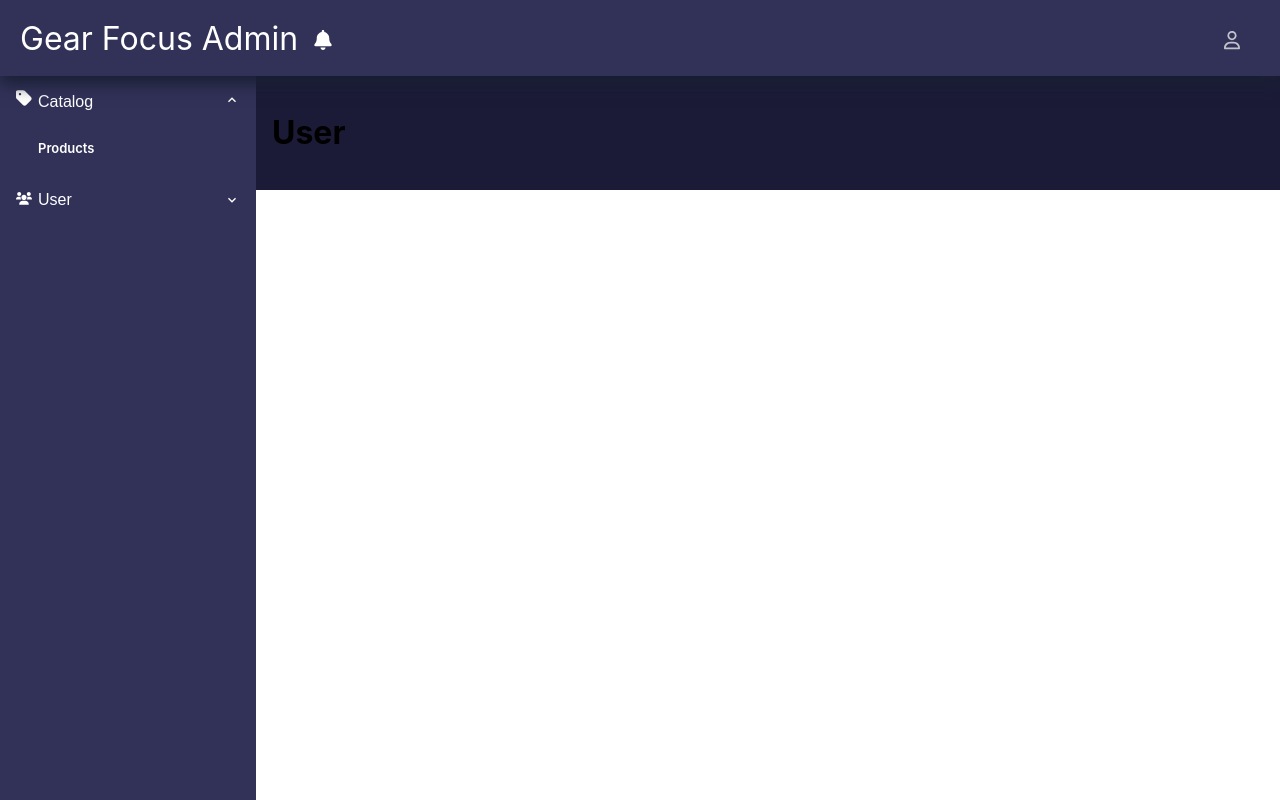
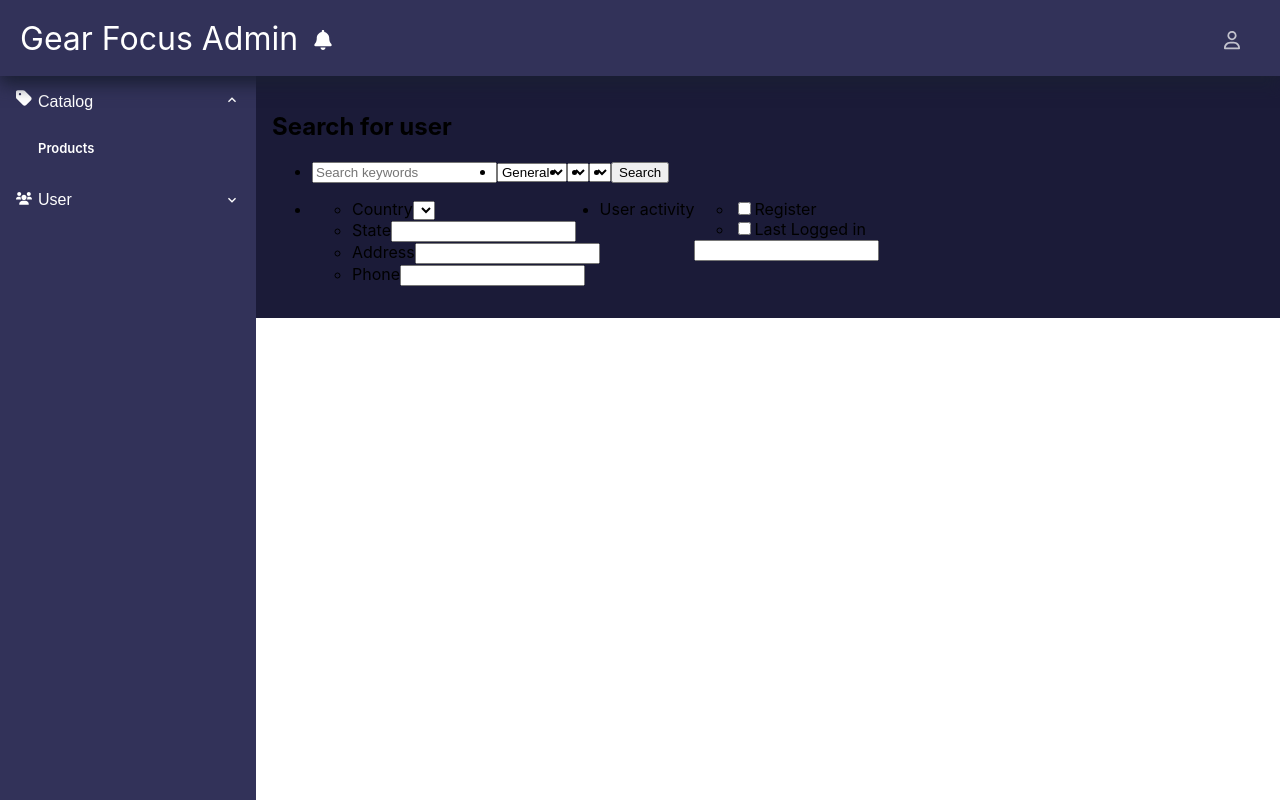
Before and after one commit to LeHuuViet/ProjectCuoiKhoa, a React (Create React App) app: page /users in a window 1280 px wide. Built offline with nearby package versions, Linux system fonts and the light colour scheme.

Commit message:
User list

```diff
--- a/src/App.css
+++ b/src/App.css
@@ -6,3 +6,7 @@
 svg {
   fill: white
 }
+
+.d-flex {
+  display: flex;
+}
--- a/src/App.js
+++ b/src/App.js
@@ -1,21 +1,20 @@
 import "./App.css";
-import NavBar from "./auth/components/Navbar/NavBar";
+import Header from "./auth/components/Header/Header"
 import Product from "./auth/components/Product/Product";
 import LoginPage from "./auth/pages/LoginPage";
 import SideNavigationMenu from "./auth/components/SideNavigationMenu/SideNavigationMenu";
 import { Routes, Route, BrowserRouter } from "react-router-dom";
-
-const User = () => <h1>User</h1>;
+import UserList from "./auth/components/UserList/UserList";
 
 function App() {
   return (
     <BrowserRouter>
-      <NavBar />
+      <Header />
       <SideNavigationMenu />
       <div className="main-container">
         <Routes>
           <Route path="/products" element={<Product />} />
-          <Route path="/users" element={<User />} />
+          <Route path="/users" element={<UserList />} />
         </Routes>
       </div>
     </BrowserRouter>
--- a/src/auth/components/Navbar/NavBar.js
+++ b/src/auth/components/Header/Header.js
@@ -1,19 +1,19 @@
 import React from 'react'
-import './NavBar.scss'
+import './Header.scss'
 import { BsBell } from 'react-icons/bs';
 import { animate } from 'framer-motion';
 
 
-function NavBar() {
+function Header() {
   return (
-    <div className="navbar">
+    <div className="header">
       <div>
-        <a href="/products" className='navbar-button'>Gear Focus Admin</a>
+        <a href="/products" className='header-button'>Gear Focus Admin</a>
         <svg style={{paddingLeft: '10px', width: '40px', height: '20px'}} xmlns="http://www.w3.org/2000/svg" viewBox="0 0 448 512"><path d="M256 32V51.2C329 66.03 384 130.6 384 208V226.8C384 273.9 401.3 319.2 432.5 354.4L439.9 362.7C448.3 372.2 450.4 385.6 445.2 397.1C440 408.6 428.6 416 416 416H32C19.4 416 7.971 408.6 2.809 397.1C-2.353 385.6-.2883 372.2 8.084 362.7L15.5 354.4C46.74 319.2 64 273.9 64 226.8V208C64 130.6 118.1 66.03 192 51.2V32C192 14.33 206.3 0 224 0C241.7 0 256 14.33 256 32H256zM224 512C207 512 190.7 505.3 178.7 493.3C166.7 481.3 160 464.1 160 448H288C288 464.1 281.3 481.3 269.3 493.3C257.3 505.3 240.1 512 224 512z"/></svg>
       </div>
-      <div className='navbar-user'>
+      <div className='header-user'>
       <svg xmlns="http://www.w3.org/2000/svg" viewBox="0 0 448 512"><path d="M272 304h-96C78.8 304 0 382.8 0 480c0 17.67 14.33 32 32 32h384c17.67 0 32-14.33 32-32C448 382.8 369.2 304 272 304zM48.99 464C56.89 400.9 110.8 352 176 352h96c65.16 0 119.1 48.95 127 112H48.99zM224 256c70.69 0 128-57.31 128-128c0-70.69-57.31-128-128-128S96 57.31 96 128C96 198.7 153.3 256 224 256zM224 48c44.11 0 80 35.89 80 80c0 44.11-35.89 80-80 80S144 172.1 144 128C144 83.89 179.9 48 224 48z"/></svg>
-      <ul className="navbar-user-menu animate__bounceIn" style={{listStyle: 'none', display: 'none'}}>
+      <ul className="header-user-menu animate__bounceIn" style={{listStyle: 'none', display: 'none'}}>
         <li>
           <a href="">My profile</a>
         </li>
@@ -26,4 +26,4 @@
   )
 }
 
-export default NavBar
+export default Header
--- a/src/auth/components/Navbar/NavBar.scss
+++ b/src/auth/components/Header/Header.scss
@@ -1,4 +1,4 @@
-.navbar {
+.header {
     display: flex;
     align-items: center;
     justify-content: space-between;
@@ -13,36 +13,36 @@
     position: fixed;
     left: 0;
 
-    .navbar-user {
+    .header-user {
         position: relative;
         padding-left: 20px;
         padding-right: 20px;
         opacity: 70%;
     }
 
-    .navbar-user:hover {
+    .header-user:hover {
     opacity: 100%;
 }
 
-.navbar-user:hover .navbar-user-menu {
+.header-user:hover .header-user-menu {
     display: block !important;
     cursor: pointer;
     animation: fadeIn ease-in 0.4s;
 }
 
-.navbar-user:hover li:hover {
+.header-user:hover li:hover {
     text-decoration: underline;
 }
 
 
-.navbar-button {
+.header-button {
     text-decoration: none;
     color: white;
 }
 
 
 
-.navbar-user-menu {
+.header-user-menu {
     position: absolute;
     right: 0;
     height: 100px;
--- a/src/auth/components/Login/LoginForm.js
+++ b/src/auth/components/Login/LoginForm.js
@@ -1,7 +1,7 @@
 import { useEffect, useState } from "react";
 import { validateEmail, validatePassword } from "../../validate";
 import { MoonLoader } from "react-spinners";
-import NavBar from "../Navbar/NavBar";
+import Header from "../Header/Header"
 import './LoginForm.scss'
 import SideNavigationMenu from "../SideNavigationMenu/SideNavigationMenu";
 import Product from "../Product/Product";
@@ -70,7 +70,7 @@
   if (isLogIn) {
     return (
       <>
-            <NavBar />
+            <Header />
             <div className="product-menu">
             <SideNavigationMenu />
             <Product />
--- a/src/auth/components/Product/Product.js
+++ b/src/auth/components/Product/Product.js
@@ -93,7 +93,7 @@
   ]
 
   return (
-    <div className="products">
+    <div className="Products">
       <div>
         <h2 className="products-title">Products</h2>
         <div className="product-search-form">
@@ -176,12 +176,12 @@
             <div className="pagination-bar">
                 <ReactPaginate
                     breakLabel="..."
-                    nextLabel="next"
+                    nextLabel=">>"
                     onPageChange={handleChangePage}
                     pageRangeDisplayed={2}
                     marginPagesDisplayed={1}
                     pageCount={pageCount}
-                    previousLabel="previous"
+                    previousLabel="<<"
                     renderOnZeroPageCount={null}
                     containerClassName="pagination"
                     pageLinkClassName="page-num"
--- a/src/auth/components/Product/Product.scss
+++ b/src/auth/components/Product/Product.scss
@@ -1,4 +1,4 @@
-.products {
+.Products {
     width: 100%;
 
 
@@ -71,9 +71,6 @@
 
 
 
-.d-flex {
-    display: flex;
-}
 
 ul {
     padding: 20px;
--- /dev/null
+++ b/src/auth/components/UserList/UserList.js
@@ -0,0 +1,78 @@
+function UserList() {
+  return (
+    <div className="UserList">
+      <div>
+        <h2 className="userlist-title">Search for user</h2>
+        <div className="userlist-search-from">
+          <form>
+            <ul className="userlist-search-1 d-flex">
+              <li>
+                <input placeholder="Search keywords" />
+              </li>
+              <li>
+                <select defaultValue={"All memberships"}>
+                  <option>General</option>
+                  <option>General</option>
+                </select>
+              </li>
+              <li>
+                <select>All user types</select>
+              </li>
+              <li>
+                <select></select>
+              </li>
+              <li>
+                <div>
+                  <button>Search</button>
+                </div>
+              </li>
+            </ul>
+            <div className="line-1"></div>
+            <ul className="userlist-search-2 d-flex">
+              <li>
+                <ul>
+                  <li>
+                    <label>Country</label>
+                    <select></select>
+                  </li>
+                  <li>
+                    <label>State</label>
+                    <input />
+                  </li>
+                  <li>
+                    <label>Address</label>
+                    <input />
+                  </li>
+                  <li>
+                    <label>Phone</label>
+                    <input />
+                  </li>
+                </ul>
+              </li>
+              <li>
+                <div className="d-flex">
+                  <label>User activity</label>
+                  <div>
+                    <ul>
+                      <li>
+                        <input type={"checkbox"} />
+                        <label>Register</label>
+                      </li>
+                      <li>
+                        <input type={"checkbox"} />
+                        <label>Last Logged in</label>
+                      </li>
+                    </ul>
+                    <input />
+                  </div>
+                </div>
+              </li>
+            </ul>
+          </form>
+        </div>
+      </div>
+    </div>
+  );
+}
+
+export default UserList;
--- /dev/null
+++ b/src/auth/components/UserList/Userlist.scss
@@ -0,0 +1,5 @@
+.UserList {
+    width: 100%;
+
+
+}
```
